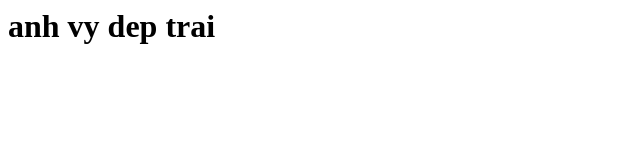
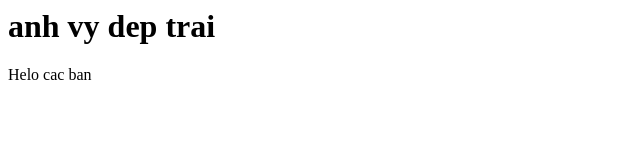
Before and after one commit to Patiny-V0304/github-demo-mastercode, a plain HTML site: page index.html in a window 1280 px wide. Shown: the full height of the page, 0-640 px from the left. Drawn offline with Linux system fonts and the light colour scheme.

Commit message:
Update index.html

```diff
--- a/index.html
+++ b/index.html
@@ -1,3 +1,4 @@
 <h1>
     anh vy dep trai
 </h1>
+<p> Helo cac ban</p>
```
